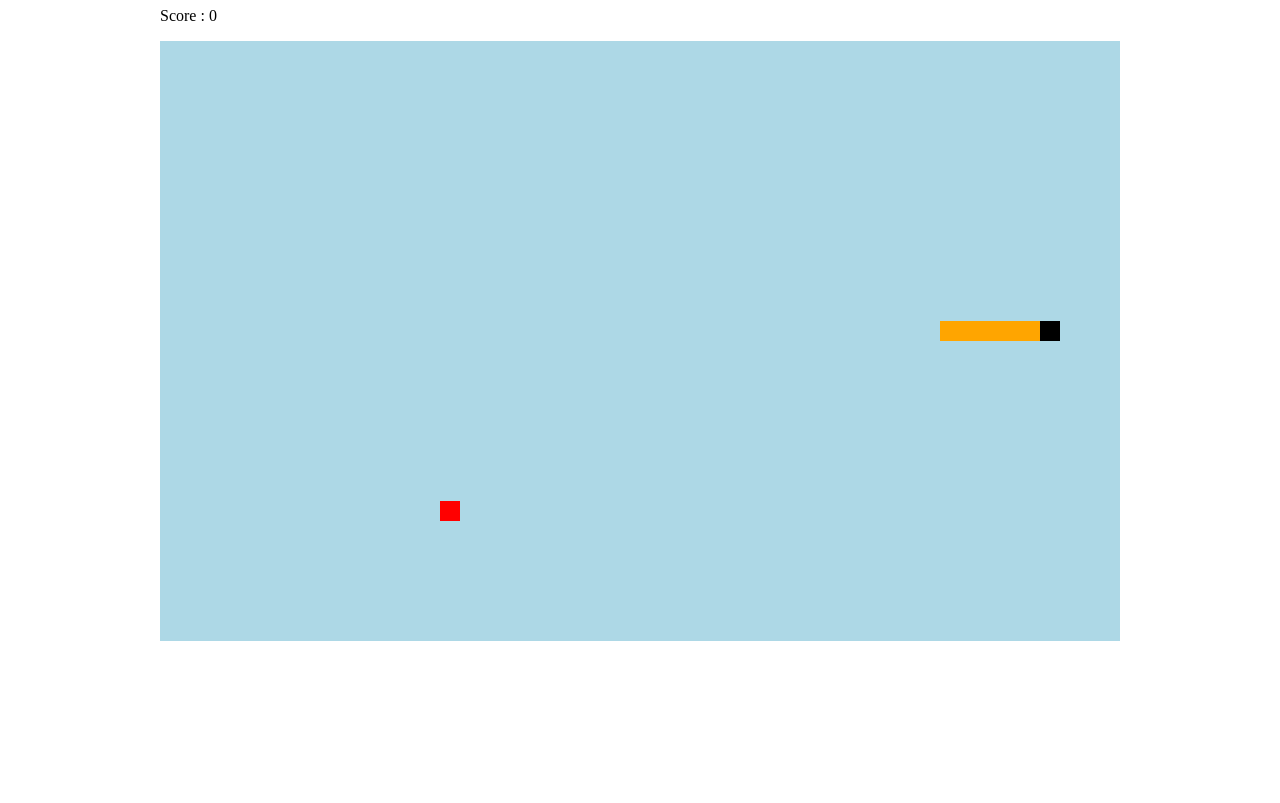
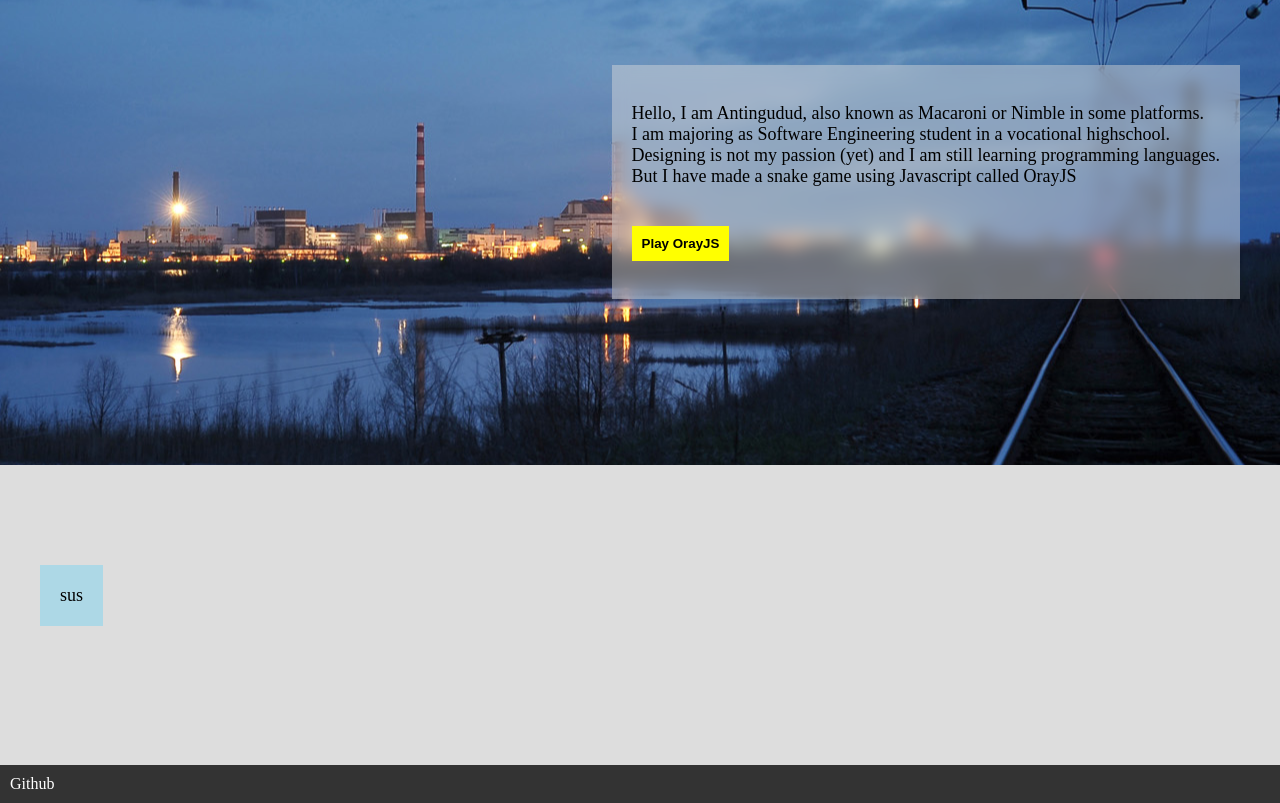
Before and after one commit to antingudud/antingudud.github.io, a plain HTML site: page index.html in a window 1280 px wide. Shown: the part 81-884 px from the top of the page. Before the commit the page ends 800 px from the top, so only its background shows below. Drawn offline with Linux system fonts and the light colour scheme.

Commit message:
* Added Homepage * Moved snake game into it's respective folder * 3 apples will be generated instead of 1 at the start of the game

```diff
--- /dev/null
+++ b/index.css
@@ -0,0 +1,91 @@
+html, body {
+    margin: 0;
+  min-height: 100%;
+  height:100%;
+}
+.topnav {
+  overflow: hidden;
+  background-color: #333;
+}
+.topnav a {
+  float: left;
+  display: block;
+  color: #f2f2f2;
+  text-align: center;
+  padding: 14px 16px;
+  text-decoration: none;
+}
+.topnav a:hover {
+  background-color: #ddd;
+  color: black;
+}
+.sticky {
+    position: fixed;
+    top: 0;
+    width: 100%;
+}
+.sticky + .parallax {
+  padding-top: 60px;
+}
+.content {
+  background-color: #ddd;
+  height:  100%;
+}
+.footer {
+  background-color: #333;
+  color: white;
+  padding: 10px;
+}
+.footer a {
+    color: white;
+    text-decoration: none;
+}
+
+@media only screen and (max-device-width: 1366px) {
+  .parallax {
+    background-attachment: scroll;
+  }
+}
+.parallax {
+  background-image: url('images/DSC_8843c.jpg');
+  min-height: 500px;
+  background-attachment: fixed;
+  background-position: center;
+  background-repeat: no-repeat;
+  background-size: auto;
+}
+
+.caption {
+    margin-top: 100px;
+    margin-left:  40px;
+    margin-right: 40px;
+    float: right;
+    padding: 20px;
+    font-size: large;
+    backdrop-filter: blur(8px);
+    background-color: rgb(221, 221, 221);
+    background-color: rgb(221, 221, 221, 0.45);
+}
+.message {
+    margin-top: 100px;
+    margin-left: 40px;
+    margin-right: 40px;
+    padding: 20px;
+    font-size: large;
+    float: left;
+    background-color: lightblue;
+}
+button {
+    background-color: yellow;
+    color: black;
+    border: none;
+    display: inline-block;
+    padding: 10px;
+    font-weight: bolder;
+}
+button:hover {
+    background-color:#ffff66;
+}
+button:active {
+    background-color: #ffff99;
+}
--- a/index.html
+++ b/index.html
@@ -1,19 +1,47 @@
 <!DOCTYPE html>
 <html lang="en">
+
 <head>
-    <meta charset="UTF-8">
-    <meta http-equiv="X-UA-Compatible" content="IE=edge">
-    <meta name="viewport" content="width=device-width, initial-scale=1.0">
-    <title>OrayJS</title>
-    <link rel="stylesheet" href="look.css">
+    <meta charset="UTF-8" />
+    <meta http-equiv="X-UA-Compatible" content="IE=edge" />
+    <meta name="viewport" content="width=device-width, initial-scale=1.0" />
+    <title>Antingudud</title>
+    <link rel="stylesheet" href="index.css" />
 </head>
+
 <body>
-    <div>
-        <h1>OrayJS</h1>
-        <p id="score">Score</p>
-        <canvas id="board" height="600" width="960"></canvas>
+    <div class="topnav" id="topnavbar">
+        <a href="">Home</a>
+        <a href="snake/snake.html">Snake</a>
     </div>
 
+    <div class="content">
+        <div class="parallax">
+
+            <div class="caption">
+                <p>
+                    Hello, I am Antingudud, also known as Macaroni or Nimble in some
+                    platforms. <br />I am majoring as Software Engineering student in a
+                    vocational highschool. <br />Designing is not my passion (yet) and I am still
+                    learning programming languages.<br />But I have made a snake game
+                    using Javascript called OrayJS <br><br>
+                <form action="snake/snake.html">
+                    <button type="submit">Play OrayJS</button>
+                </form>
+                </p>
+            </div>
+
+        </div>
+
+        <div class="message">
+            sus
+        </div>
+    </div>
+
+    <div class="footer">
+        <a href="https://github.com/antingudud">Github</a>
+    </div>
     <script src="index.js"></script>
 </body>
+
 </html>
--- a/index.js
+++ b/index.js
@@ -1,232 +1,17 @@
-const canvas = document.getElementById("board");
-const context = canvas.getContext("2d");
+// When the user scrolls the page, execute myFunction
+window.onscroll = function() {myFunction()};
 
-// game configuration
-let speed = 4;
-// snake configuration
-class snakePart {
-  constructor(x, y) {
-    this.x = x;
-    this.y = y;
+// Get the navbar
+var navbar = document.getElementById("topnavbar");
+
+// Get the offset position of the navbar
+var sticky = navbar.offsetTop;
+
+// Add the sticky class to the navbar when you reach its scroll position. Remove "sticky" when you leave the scroll position
+function myFunction() {
+  if (window.pageYOffset >= sticky) {
+    navbar.classList.add("sticky")
+  } else {
+    navbar.classList.remove("sticky");
   }
 }
-const snakeParts = [];
-let tailLength = 5;
-let tileCount = 20;
-let tileSize = 20;
-let headX = 23;
-let headY = 14;
-let xVelocity = 0;
-let yVelocity = 0;
-// Apples
-class appleCount {
-  constructor(x, y) {
-    this.x = x;
-    this.y = y;
-  }
-}
-let apples = [];
-let appleX = Math.floor(Math.random() * tileCount);
-let appleY = Math.floor(Math.random() * tileCount);
-// game function
-let score = 0;
-
-function drawBoard(w, h, canvas, context, spacing) {
-  canvas.heigth = h;
-  canvas.width = w;
-
-  context.beginPath();
-
-  context.strokeStyle = "red";
-  context.lineWidth = 1;
-
-  for (let x = 0; x <= w; x += spacing) {
-    context.moveTo(x, 0);
-    context.lineTo(x, h);
-    for (let y = 0; y <= h; y += spacing) {
-      context.moveTo(0, y);
-      context.lineTo(w, y);
-    }
-  }
-  context.stroke();
-}
-
-// game loop
-function drawGame() {
-  changeSnakePosition();
-  let result = isGameOver();
-  if ( result == true ) {
-      return;
-  }
-  clearScreen();
-  // drawBoard(960, 600, canvas, context, 20);
-
-  drawApple();
-  checkAppleCollision();
-  drawSnake();
-  drawScore();
-  setTimeout(drawGame, 1000 / speed);
-}
-
-// GAME FUNCTION
-function isGameOver() {
-    let gameOver = false;
-
-    if ( yVelocity === 0 && xVelocity === 0 ) {
-        return false;
-    }
-
-  if (headX < 0) {
-    headX = 48;
-  } else if (headX === 48 || headX > 48) {
-    headX = 0;
-  } else if (headY < 0) {
-    headY = 30;
-  } else if (headY === 30 || headY > 30) {
-    headY = 0;
-  }
-
-//   Check snake body collision
-  for ( let i = 0 ; i < snakeParts.length ; i++ ) {
-    if( headX === snakeParts[i]["x"] && headY === snakeParts[i]["y"] ) {
-        gameOver = true;
-        break;
-  }
-}
-if (gameOver == true) {
-    const presentDiv = document.querySelector('div');
-    const newDiv = document.createElement('div');
-    const newH1 = document.createElement('h1');
-    const loseText = document.createTextNode("GAME OVER");
-    newDiv.appendChild(newH1);
-    newH1.appendChild(loseText);
-    presentDiv.appendChild(newDiv);
-}
-
-  return gameOver;
-}
-
-function drawScore() {
-  const textInsertP = document.getElementById("score");
-  textInsertP.innerText = "Score : " + score;
-}
-
-// SNAKE
-function drawSnake() {
-  context.fillStyle = "orange";
-  for (let i = 0; i < snakeParts.length; i++) {
-    let part = snakeParts[i];
-    context.fillRect(
-      part.x * tileCount,
-      part.y * tileCount,
-      tileSize,
-      tileSize
-    );
-  }
-
-  snakeParts.push(new snakePart(headX, headY)); // Put an item at the end of the list next to the head
-  if (snakeParts.length > tailLength) {
-    snakeParts.shift(); // Remove the farthest item from the snake parts if have more than our tail size
-  }
-  context.fillStyle = "black";
-  context.fillRect(headX * tileCount, headY * tileCount, tileSize, tileSize);
-}
-function changeSnakePosition() {
-  headX = headX + xVelocity;
-  headY = headY + yVelocity;
-}
-
-function clearScreen() {
-  context.fillStyle = "lightblue";
-  context.fillRect(0, 0, canvas.width, canvas.height);
-}
-
-// Apple Functions
-
-function checkAppleCollision() {
-  // cek apabila posisi kepala ular ada di posisi apel
-  for (let i = 0; i < apples.length; i++) {
-    if (apples[i]["x"] === headX && apples[i]["y"] === headY) {
-      // apples[i]["x"] = Math.floor(Math.random() * 47);
-      // apples[i]["y"] = Math.floor(Math.random() * 29);
-      apples.splice([i], 1);
-      score++;
-      tailLength++;
-    }
-  }
-}
-function createApple() {
-  if (apples.length < 5) {
-    apples.push(
-      new appleCount(
-        (appleX = Math.floor(Math.random() * 47)),
-        (appleY = Math.floor(Math.random() * 29))
-      )
-    );
-  }
-}
-setInterval(() => {
-  createApple();
-}, 3000);
-function drawApple() {
-  // Check if the apple is going to be drawn over the snake body
-  for (let i = 0; i < snakeParts.length; i++) {
-    for (let j = 0; j < apples.length; j++) {
-      if (
-        apples[j]["x"] === snakeParts[i]["x"] &&
-        apples[j]["y"] === snakeParts[i]["y"]
-      ) {
-        // if true, remove the said apple
-        apples.splice([j], 1);
-      }
-    }
-  }
-  context.fillStyle = "red";
-  for (let i = 0; i < apples.length; i++) {
-    context.fillRect(
-      apples[i]["x"] * tileCount,
-      apples[i]["y"] * tileCount,
-      tileSize,
-      tileSize
-    );
-  }
-}
-
-// Key event listener
-document.body.addEventListener("keydown", keyDown);
-function keyDown(event) {
-  // Down
-  if (event.keyCode == 38 || event.keyCode == 87) {
-    if (yVelocity == 1) {
-      return;
-    }
-    yVelocity = -1;
-    xVelocity = 0;
-  }
-  // Down
-  if (event.keyCode == 40 || event.keyCode == 83) {
-    if (yVelocity == -1) {
-      return;
-    }
-    yVelocity = 1;
-    xVelocity = 0;
-  }
-  // Left
-  if (event.keyCode == 37 || event.keyCode == 65) {
-    if (xVelocity == 1) {
-      return;
-    }
-    yVelocity = 0;
-    xVelocity = -1;
-  }
-  // Right
-  if (event.keyCode == 39 || event.keyCode == 68) {
-    if (xVelocity == -1) {
-      return;
-    }
-    yVelocity = 0;
-    xVelocity = 1;
-  }
-}
-xVelocity = 1;
-drawGame();
--- a/look.css
+++ /dev/null
@@ -1,28 +0,0 @@
-body {
-    display: flex;
-    justify-content: center;
-}
-h1 {
-    text-align: center;
-}
-#board {
-    background-color:#fff;
-  background-image: linear-gradient(
-      45deg,
-      #000 25%,
-      transparent 25%,
-      transparent 75%,
-      #000 75%,
-      #000
-    ),
-    linear-gradient(
-      -45deg,
-      #000 25%,
-      transparent 25%,
-      transparent 75%,
-      #000 75%,
-      #000
-    );
-  background-size: 60px 60px;
-  background-repeat: repeat;
-}
--- /dev/null
+++ b/snake/look.css
@@ -0,0 +1,8 @@
+body {
+    display: flex;
+    justify-content: center;
+    background-color: azure;
+}
+h1 {
+    text-align: center;
+}
```
Also changed, not shown: snake/snake.html (added, +19 -0 lines), snake/snake.js (added, +244 -0 lines), images/DSC_8843c.jpg (added).
